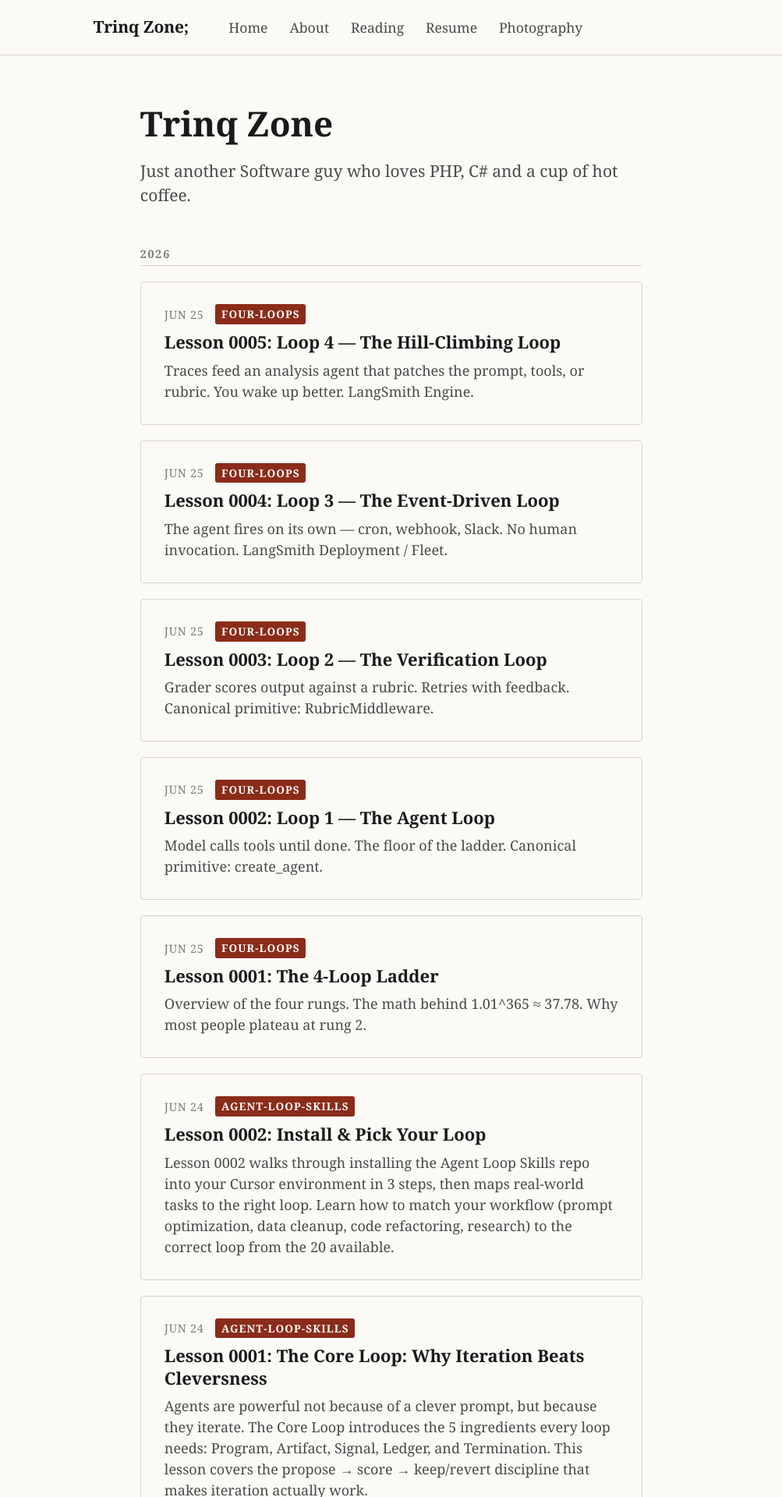
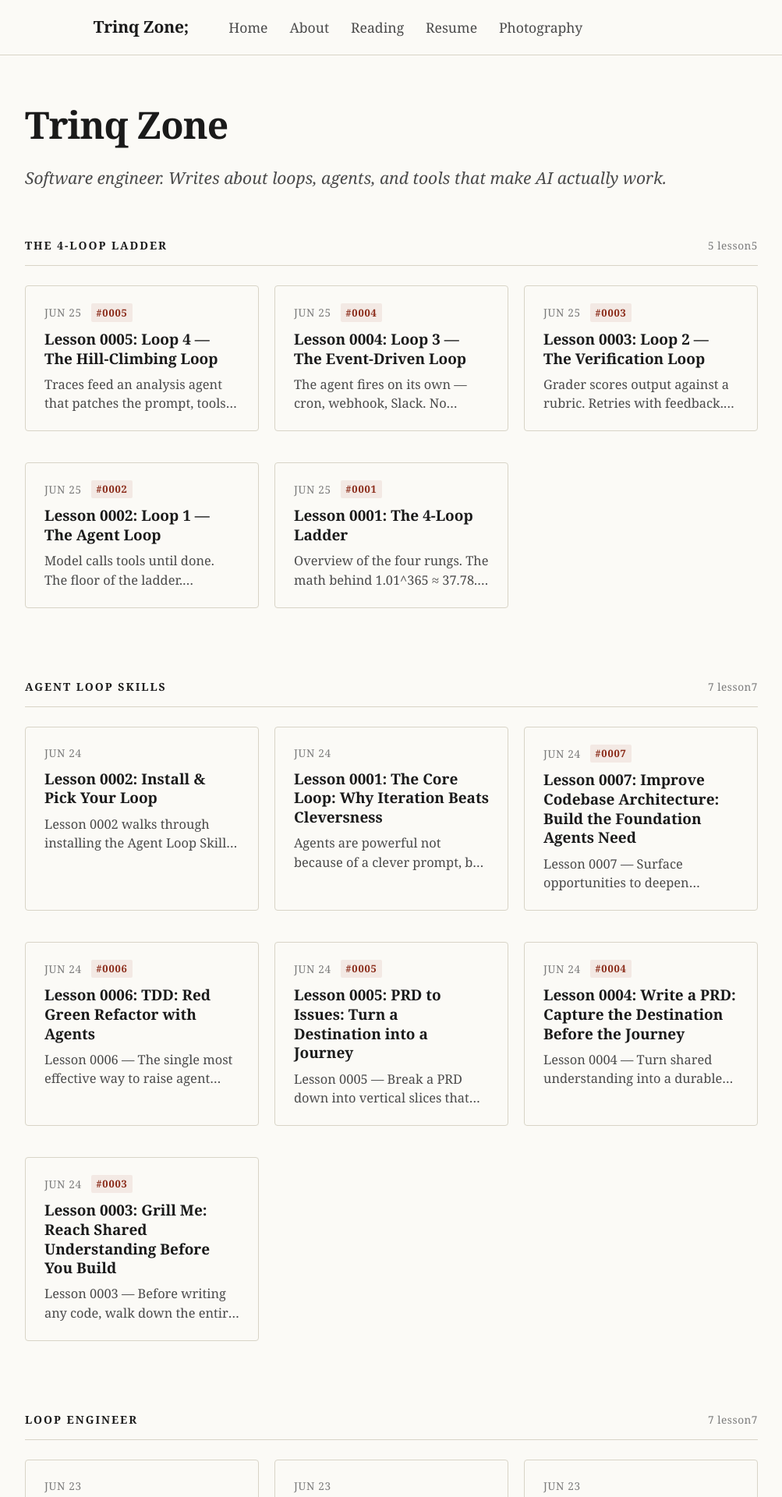
Before and after one commit to trinq/trinq.github.io, a Jekyll site: the page built from index.html, in a window 1280 px wide. Shown: the top 1920 px of the page at 78% size, without its empty margins (138-1141 px from the left). Built offline with Jekyll 4.4.1, drawn with Linux system fonts in a browser that asks for light colours; some of the changed text lies outside the part shown.

Commit message:
Redesign homepage to Grouped Blog Grid layout
- Group posts by category (four-loops, agent-loop-skills, loop, reading)
- 3-column grid (desktop) → 2 → 1 (mobile)
- Category headers with lesson count
- Lesson number badges on cards
- Crimson accent bar slide-up on hover
- Truncated descriptions (2 lines max)
- Add Loop 3 broken-links GitHub Actions workflow (daily cron)

Co-authored-by: Cursor <cursoragent@cursor.com>

```diff
--- a/assets/css/reading.css
+++ b/assets/css/reading.css
@@ -335,3 +335,194 @@ body.home-body .bio {
     color: #ece7da !important;
   }
 }
+
+/* ─── Grouped Blog Grid ──────────────────────────────────── */
+
+body.home-body .home-main {
+  max-width: 1000px;
+  margin: 3rem auto;
+  padding: 0 1.5rem;
+}
+
+body.home-body .home-title {
+  font-size: 2.4rem;
+  font-weight: 700;
+  color: var(--_ink);
+  line-height: 1.2;
+  margin: 0 0 0.5em;
+  letter-spacing: -0.02em;
+}
+
+body.home-body .home-subtitle {
+  font-size: 1.05rem;
+  color: var(--_ink-soft);
+  margin: 0 0 3rem;
+  line-height: 1.5;
+  font-style: italic;
+}
+
+body.home-body .cat-group {
+  margin-bottom: 3.5rem;
+}
+
+body.home-body .cat-group-header {
+  display: flex;
+  align-items: baseline;
+  justify-content: space-between;
+  gap: 1rem;
+  padding-bottom: 0.7rem;
+  margin-bottom: 1.25rem;
+  border-bottom: 1px solid var(--_rule);
+}
+
+body.home-body .cat-group-label {
+  font-family: "Iowan Old Style", Charter, Georgia, serif;
+  font-size: 0.7rem;
+  font-weight: 700;
+  letter-spacing: 0.14em;
+  text-transform: uppercase;
+  color: var(--_ink);
+}
+
+body.home-body .cat-group-count {
+  font-family: "Iowan Old Style", Charter, Georgia, serif;
+  font-size: 0.68rem;
+  color: var(--_ink-mute);
+  letter-spacing: 0.04em;
+}
+
+body.home-body .posts-grid {
+  display: grid;
+  grid-template-columns: repeat(3, 1fr);
+  gap: 1rem;
+}
+
+@media (max-width: 800px) {
+  body.home-body .posts-grid { grid-template-columns: repeat(2, 1fr); }
+}
+
+@media (max-width: 520px) {
+  body.home-body .posts-grid { grid-template-columns: 1fr; }
+}
+
+body.home-body .post-card {
+  border: 1px solid var(--_rule);
+  border-radius: 4px;
+  padding: 1.1rem 1.2rem;
+  background: var(--_paper);
+  transition: border-color 0.15s, box-shadow 0.15s, transform 0.15s;
+  text-decoration: none;
+  display: block;
+  position: relative;
+  overflow: hidden;
+}
+
+body.home-body .post-card::before {
+  content: '';
+  position: absolute;
+  top: 0; left: 0;
+  width: 3px; height: 100%;
+  background: var(--_accent);
+  transform: scaleY(0);
+  transform-origin: bottom;
+  transition: transform 0.2s ease;
+}
+
+body.home-body .post-card:hover {
+  border-color: var(--_accent);
+  box-shadow: 0 2px 16px rgba(139, 44, 26, 0.1);
+  transform: translateY(-2px);
+}
+
+body.home-body .post-card:hover::before { transform: scaleY(1); }
+
+body.home-body .post-card-meta {
+  display: flex;
+  align-items: center;
+  gap: 0.6rem;
+  margin-bottom: 0.5rem;
+  flex-wrap: wrap;
+}
+
+body.home-body .post-card-date {
+  font-size: 0.68rem;
+  color: var(--_ink-mute);
+  text-transform: uppercase;
+  letter-spacing: 0.05em;
+}
+
+body.home-body .post-card-lesson {
+  font-size: 0.65rem;
+  font-weight: 700;
+  letter-spacing: 0.06em;
+  text-transform: uppercase;
+  color: var(--_accent);
+  background: var(--_accent-soft);
+  padding: 0.1em 0.5em;
+  border-radius: 2px;
+}
+
+body.home-body .post-card-title {
+  font-size: 0.95rem;
+  font-weight: 600;
+  margin: 0 0 0.45em;
+  line-height: 1.3;
+  color: var(--_ink);
+}
+
+body.home-body .post-card:hover .post-card-title { color: var(--_accent); }
+
+body.home-body .post-card-desc {
+  font-size: 0.82rem;
+  color: var(--_ink-soft);
+  line-height: 1.5;
+  margin: 0;
+  display: -webkit-box;
+  -webkit-line-clamp: 2;
+  -webkit-box-orient: vertical;
+  overflow: hidden;
+}
+
+body.home-body .section-divider {
+  border: 0;
+  border-top: 1px solid var(--_rule);
+  margin: 3rem 0 2rem;
+}
+
+body.home-body .tag-cloud {
+  margin-bottom: 1rem;
+  display: flex;
+  flex-wrap: wrap;
+  align-items: center;
+  gap: 0.5rem;
+}
+
+body.home-body .tag-cloud-heading {
+  font-family: "Iowan Old Style", Charter, Georgia, serif;
+  font-size: 0.7rem;
+  font-weight: 700;
+  letter-spacing: 0.12em;
+  text-transform: uppercase;
+  color: var(--_ink-mute);
+  margin-right: 0.25rem;
+}
+
+body.home-body .tag-cloud a.tag-anchor {
+  border: 1px solid var(--_rule);
+  white-space: nowrap;
+  padding: 0.2em 0.6em;
+  display: inline-block;
+  background: transparent;
+  color: var(--_accent);
+  font-size: 0.78rem;
+  text-decoration: none;
+  border-radius: 3px;
+  font-family: "Iowan Old Style", Georgia, serif;
+  transition: background 0.15s, color 0.15s, border-color 0.15s;
+}
+
+body.home-body .tag-cloud a.tag-anchor:hover {
+  background: var(--_accent);
+  color: #fff;
+  border-color: var(--_accent);
+}
--- a/index.html
+++ b/index.html
@@ -3,6 +3,50 @@ layout: home
 title: Home
 ---
 
+<h1 class="home-title">Trinq Zone</h1>
+<p class="home-subtitle">Software engineer. Writes about loops, agents, and tools that make AI actually work.</p>
+
+{% comment %}
+Group posts by category: defined order, skip empty categories
+{% endcomment %}
+
+{% assign cat_order = "four-loops,agent-loop-skills,loop,reading" | split: "," %}
+{% assign name_order = "The 4-Loop Ladder,Agent Loop Skills,Loop Engineer,Reading" | split: "," %}
+
+{% for cat in cat_order %}
+  {% assign cat_posts = site.posts | where: "category", cat %}
+  {% assign cat_name = name_order[forloop.index0] %}
+
+  {% if cat_posts.size > 0 %}
+  <section class="cat-group">
+    <header class="cat-group-header">
+      <div class="cat-group-label">{{ cat_name }}</div>
+      <div class="cat-group-count">{{ cat_posts.size }} lesson{{ cat_posts.size | pluralize: "", "s" }}</div>
+    </header>
+    <div class="posts-grid">
+      {% for post in cat_posts %}
+      <a href="{{ post.url }}" class="post-card">
+        <div class="post-card-meta">
+          <span class="post-card-date">{{ post.date | date: "%b %d" }}</span>
+          {% if post["lesson-num"] %}
+          <span class="post-card-lesson">#{{ post["lesson-num"] }}</span>
+          {% endif %}
+        </div>
+        <div class="post-card-title">{{ post.title }}</div>
+        <div class="post-card-desc">{{ post.description }}</div>
+      </a>
+      {% endfor %}
+    </div>
+  </section>
+  {% endif %}
+
+{% endfor %}
+
+<hr class="section-divider"/>
+
+{% comment %}
+Tags
+{% endcomment %}
 {% assign rawtags = "" %}
 {% for post in site.posts %}
   {% assign ttags = post.tags | join:'|' | append:'|' %}
@@ -22,47 +66,9 @@ title: Home
   {% endif %}
 {% endfor %}
 
-<h1 class="home-title">Trinq Zone</h1>
-<p class="home-subtitle">Just another Software guy who loves PHP, C# and a cup of hot coffee.</p>
-
-{% assign current_year = "" %}
-{% for post in site.posts %}
-	{% capture post_year %}{{ post.date | date: '%Y' }}{% endcapture %}
-	{% if post_year != current_year %}
-		{% if current_year != "" %}
-		</div>
-		{% endif %}
-		<h2 class="year-label">{{ post_year }}</h2>
-		<div class="posts-grid">
-		{% assign current_year = post_year %}
-	{% endif %}
-
-	<a href="{{ post.url }}" class="post-card">
-		<div class="post-card-meta">
-			<span class="post-card-date">{{ post.date | date: "%b %d" }}</span>
-		{% if post.category == "reading" %}
-			<span class="post-card-label">reading</span>
-		{% elsif post.category == "loop" %}
-			<span class="post-card-label">loop</span>
-		{% elsif post.category == "agent-loop-skills" %}
-			<span class="post-card-label">agent-loop-skills</span>
-		{% elsif post.category == "four-loops" %}
-			<span class="post-card-label">four-loops</span>
-		{% endif %}
-		</div>
-		<div class="post-card-title">{{ post.title }}</div>
-		<div class="post-card-desc">{{ post.description }}</div>
-	</a>
-
-{% endfor %}
-{% if current_year != "" %}
-</div>
-{% endif %}
-
-<hr/>
-
 {% if tags %}
 <div class="tag-cloud" id="Tags">
+  <span class="tag-cloud-heading">Tags</span>
   {% for tag in tags %}
     <a id="{{ tag | slugify }}" class="tag-anchor" href="{{ site.url }}{{ site.baseurl }}/tagged#{{ tag | slugify }}">
       <i class="fa fa-hashtag" aria-hidden="true"></i> {{ tag }}
```
Also changed, not shown: .github/workflows/broken-links.yml (added). Lines whose indentation alone changed are shown as unchanged.
